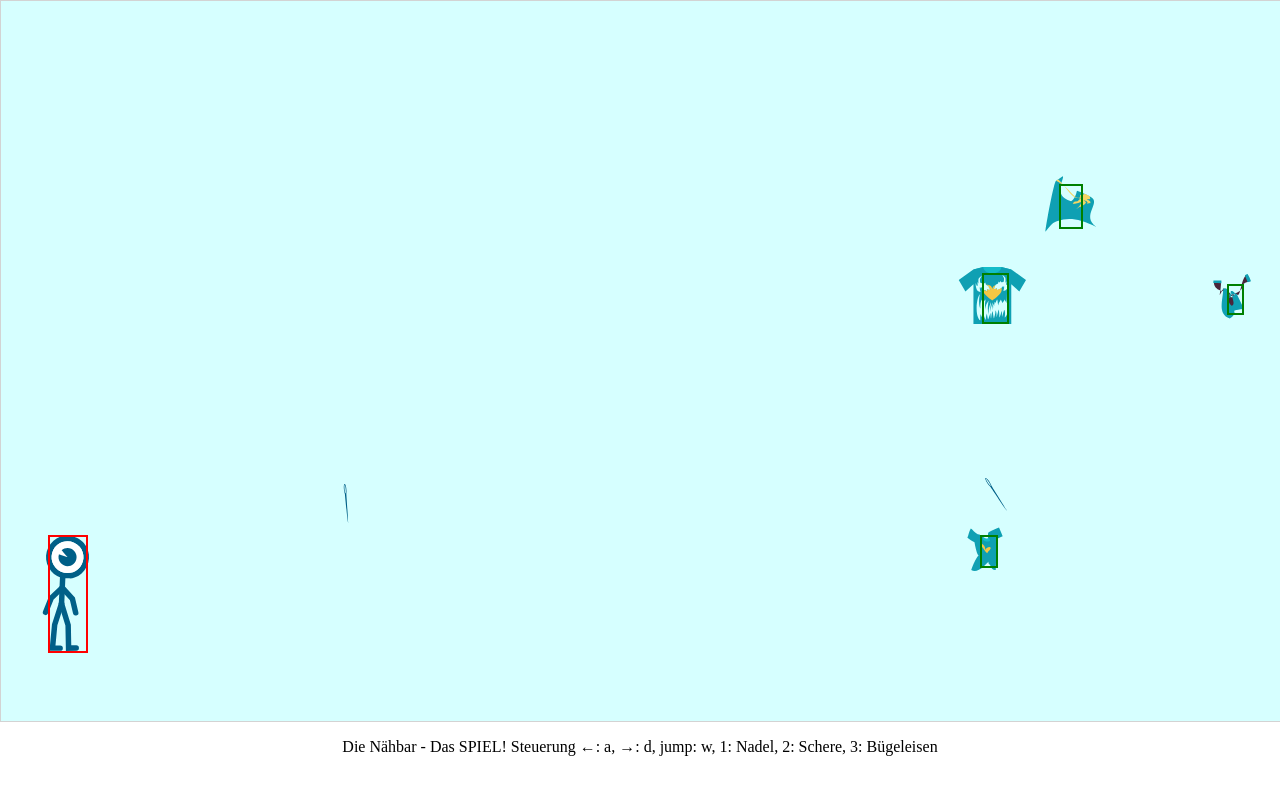
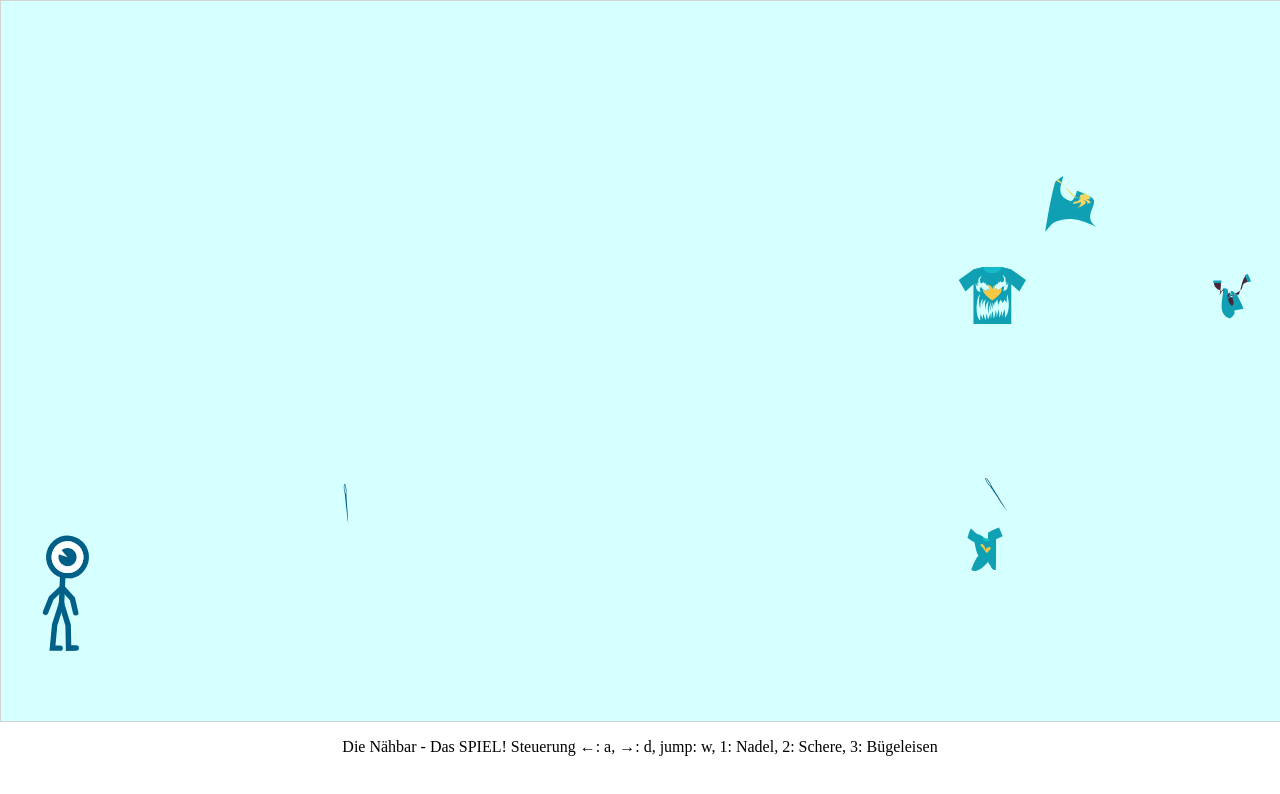
Before and after one commit to Lazerson-Design/naehbar, a plain HTML site: page Game/index.html in a window 1280 px wide. Drawn offline with nearby package versions, Linux system fonts and the light colour scheme.

Commit message:
mooobile

```diff
--- a/Game/index.html
+++ b/Game/index.html
@@ -14,7 +14,7 @@
       <div id="player"></div>
 
       <!-- HITBOX Divs for debugging -->
-      <div
+      <!--    <div
         id="hitbox-debug"
         style="position: absolute; pointer-events: none"
       ></div>
@@ -25,7 +25,7 @@
       <div
         id="enemy-hitbox-debug"
         style="position: absolute; pointer-events: none"
-      ></div>
+      ></div> -->
 
       <div id="floor"></div>
     </div>
--- a/scripts/game.js
+++ b/scripts/game.js
@@ -1055,7 +1055,7 @@ function updateEnemyHitboxDebug(enemyObj, enemyHitbox) {
     enemyObj.debugDiv.className = "enemy-hitbox-debug"; // optional class for styling
     enemyObj.debugDiv.style.position = "absolute";
     enemyObj.debugDiv.style.pointerEvents = "none";
-    enemyObj.debugDiv.style.border = "2px solid green";
+    enemyObj.debugDiv.style.border = "0px solid green";
     // Append it to the game area.
     const gameArea = document.getElementById("gameArea");
     if (gameArea) {
```
